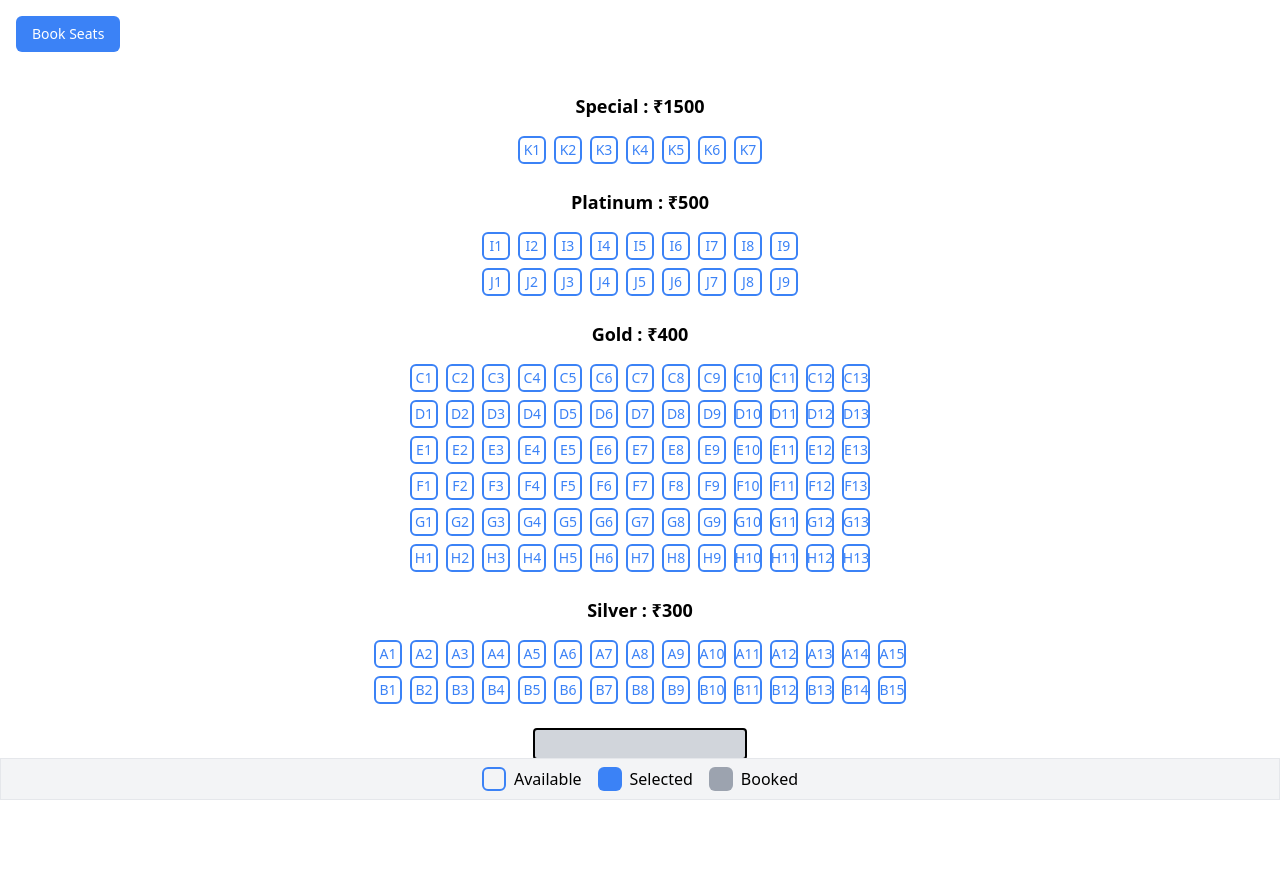
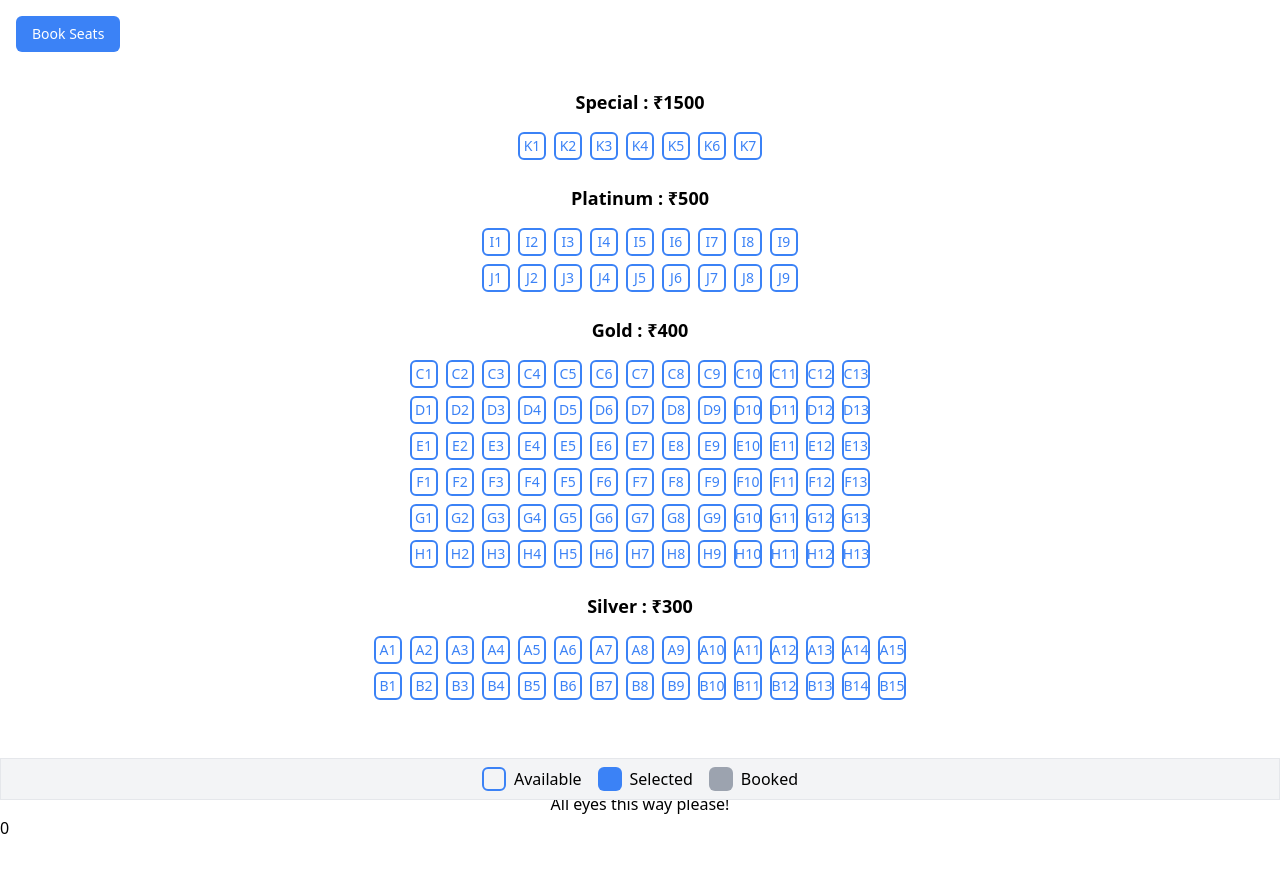
Before and after one commit to Prakritig01/theater_booking_page, a React (Create React App) app: page / in a window 1280 px wide. Shown: the top 872 px of the page. Before the commit the page ends 826 px from the top, so only its background shows below. Built offline with nearby package versions, Linux system fonts and the light colour scheme.

Commit message:
amount component updated

```diff
--- a/src/App.js
+++ b/src/App.js
@@ -1,3 +1,4 @@
+import AmountComponent from './components/AmountComponent/AmountComponent';
 import Footer from './components/Footer/Footer';
 import Header from './components/Header/Header';
 import ScreenComponent from './components/ScreenComponent/ScreenComponent';
@@ -10,6 +11,7 @@ function App() {
       <Header/>
       <SeatComponent/>
       <ScreenComponent/>
+      <AmountComponent/>
       <Footer/>
     </div>
   );
--- /dev/null
+++ b/src/components/AmountComponent/AmountComponent.js
@@ -0,0 +1,10 @@
+import React from "react";
+import { selectTotalAmount, selectSelectedSeats } from "../../slices/SeatSlice";
+import { useSelector } from "react-redux";
+
+const AmountComponent = () => {
+  const amount = useSelector(selectTotalAmount);
+  return <div>{amount}</div>;
+};
+
+export default AmountComponent;
--- a/src/components/Header/Header.js
+++ b/src/components/Header/Header.js
@@ -2,15 +2,13 @@ import React from 'react';
 import { useDispatch,useSelector } from 'react-redux';
 import { selectSelectedSeats,bookSelectedSeats } from '../../slices/SeatSlice';
 const Header = () => {
-  const selectedSeats = useSelector(selectSelectedSeats);
   const dispatch = useDispatch();
 
   return (
     <div className="sticky top-0 p-4 z-50">
       <button
         onClick={() => {
-          dispatch(bookSelectedSeats({ selectedSeats })); // Dispatch action to book seats
-          console.log("selected seats", selectedSeats); // Log selected seats
+          dispatch(bookSelectedSeats());
         }}
         className="bg-blue-500 text-white text-sm py-2 px-4 rounded-md hover:bg-blue-600 transition duration-200 ease-in-out focus:outline-none focus:ring-2 focus:ring-blue-400 focus:ring-opacity-50"
       >
--- a/src/components/ScreenComponent/ScreenComponent.js
+++ b/src/components/ScreenComponent/ScreenComponent.js
@@ -2,7 +2,7 @@ import React from 'react';
 
 const ScreenComponent = () => {
   return (
-    <div className="flex flex-col justify-center items-center">
+    <div className="flex flex-col justify-center items-center mt-10">
       <div className="w-1/6 h-8 bg-gray-300 rounded border-2 border-black text-center flex items-center justify-center">
 
       </div>
--- a/src/components/SeatComponent/SeatComponent.js
+++ b/src/components/SeatComponent/SeatComponent.js
@@ -7,17 +7,17 @@ const SeatComponent = () => {
   const seatData = useSelector(selectAllSeats);
 
   return (
-    <div className="container mx-auto p-6 space-y-6">
+    <div className="container mx-auto p-5 space-y-6">
       {seatData.map((category, index) => (
         <div key={index} className="">
-          {/* Category Header */}
+
           <div className="text-center mb-4">
             <h3 className="text-lg font-semibold">
               {category.name} : ₹{category.price}
             </h3>
           </div>
 
-          {/* Seat Rows */}
+
           <div className="space-y-2">
             {category.rows.map((row, rowIndex) => (
               <div key={rowIndex} className="flex justify-center gap-2">
--- a/src/slices/SeatSlice.js
+++ b/src/slices/SeatSlice.js
@@ -5,6 +5,12 @@ import { layout } from "../utils/constants";
 function filterSelectedSeats(allSeats) {
   return allSeats.filter((seat) => seat.status === "selected");
 }
+
+// export const SeatState = {
+//   Available: 'available',
+//   Selected: 'selected',
+//   Booked: 'booked',
+// };
 
 const seatSlice = createSlice({
   name: "seats",
@@ -18,7 +24,7 @@ const seatSlice = createSlice({
         category.rows.forEach((row) => {
           row.forEach((seat) => {
             if (seat.id === id) {
-              if (seat.status === "available") {
+              if (seat.status === 'available') {
                 seat.status = "selected"; // Mark as selected
               } else if (seat.status === "selected") {
                 seat.status = "available"; // Mark as available
@@ -29,17 +35,12 @@ const seatSlice = createSlice({
         });
       }
     },
-    bookSelectedSeats: (state, action) => {
-      const {selectedSeats} = action.payload;
-      console.log("selectedSeats",selectedSeats);
-
+    bookSelectedSeats: (state) => {
       state.forEach((category) => {
         category.rows.forEach((row) => {
           row.forEach((seat) => {
-            const selectedSeatIndex = selectedSeats.findIndex((s) => s.id === seat.id);
-            if (selectedSeatIndex != -1) {
-              seat.status = "booked";
-              console.log(`Seat ${seat.id} booked.`);
+            if (seat.status === 'selected') {
+              seat.status = 'booked'; // Mark selected seats as booked
             }
           });
         });
@@ -55,7 +56,7 @@ export const selectSelectedSeats = (state) => {
     category.rows.forEach((row) => {
       row.forEach((seat) => {
         if (seat.status === "selected") {
-          selectedSeats.push(seat);
+          selectedSeats.push({...seat, price: category.price, category: category.name });
         }
       });
     });
@@ -63,5 +64,7 @@ export const selectSelectedSeats = (state) => {
   }, []);
 };
 
+export const selectTotalAmount = (state) => selectSelectedSeats(state).reduce((acc, ele) => acc + ele.price, 0);
+
 export const { toggleSelectSeat, bookSelectedSeats } = seatSlice.actions;
 export default seatSlice.reducer;
```
